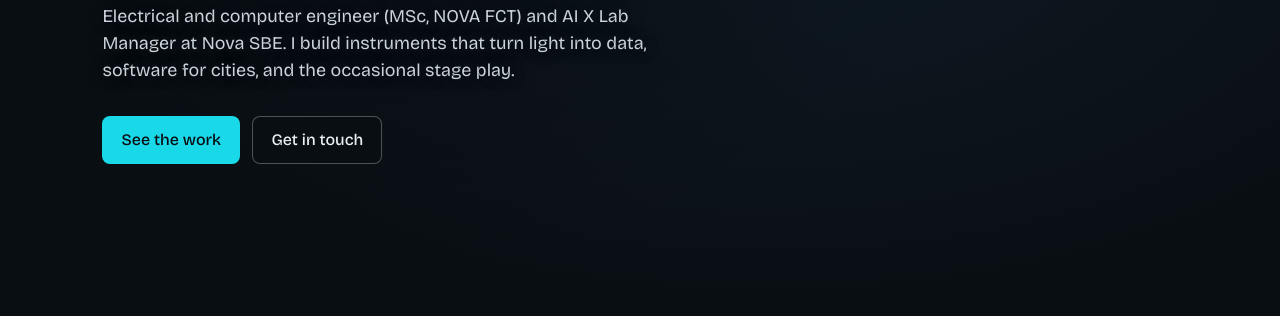
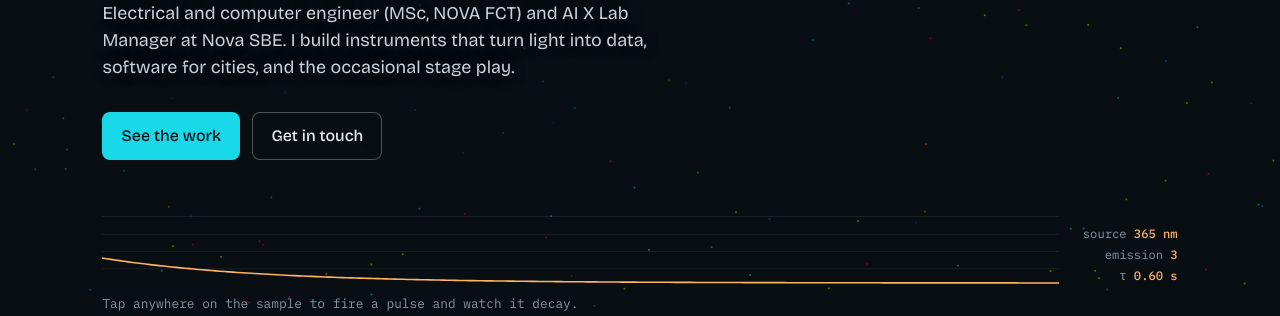
Before and after one commit to WhySoSeriusBro/WhySoSeriusBro.github.io, an Astro site: page /en in a window 1280 px wide. Shown: the part 482-798 px from the top of the page. Built offline with nearby package versions, Linux system fonts and the light colour scheme; Astro itself is replaced by a stand-in of ours.

Commit message:
Add luminescence hero island with instrument strip
Canvas 2D port of the prototype simulation with all constants in one
config object. Loads on idle, pauses off screen and in hidden tabs,
caps DPR at 2 and particles at 260 on touch, skips drift and the load
pulse under reduced motion and sleeps once the sample is dark.
Excitation glow behind the text is dimmed and rings are clipped out
of the text block so copy stays above 4.5:1 at peak glow.

Co-Authored-By: Claude Opus 5.5 <noreply@anthropic.com>

```diff
--- a/src/components/Hero.astro
+++ b/src/components/Hero.astro
@@ -1,9 +1,11 @@
 ---
 import { site, t, type Lang } from '../lib/content';
+import { LUMI } from '../scripts/luminescence';
 interface Props { lang: Lang }
 const { lang } = Astro.props;
 ---
-<section class="hero" id="top">
+<section class="hero" id="top" data-hero>
+  <canvas class="field" data-field aria-hidden="true"></canvas>
   <div class="intro">
     <h1>{site.person.name}</h1>
     <p class="tag">{t(lang, 'hero.tag')}</p>
@@ -13,4 +15,26 @@ const { lang } = Astro.props;
       <a class="btn ghost" href="#contact">{t(lang, 'hero.cta2')}</a>
     </div>
   </div>
+  <!-- Shown only once the simulation runs (.is-live), so no-JS visitors never see a dead instrument. -->
+  <div class="instrument" aria-hidden="true">
+    <canvas class="trace" data-trace></canvas>
+    <div class="readout mono">
+      <span>{t(lang, 'ro.source')}</span> <b>{LUMI.sourceNm} nm</b><br />
+      <span>{t(lang, 'ro.emission')}</span> <b data-counts>0</b><br />
+      τ <b>{LUMI.tau.toFixed(2)} s</b>
+    </div>
+    <p class="hint mono" data-hint data-mouse={t(lang, 'hint.mouse')} data-touch={t(lang, 'hint.touch')}></p>
+  </div>
 </section>
+
+<script>
+  import { startLuminescence } from '../scripts/luminescence';
+
+  // Island loaded when the browser is idle; the static gradient paints first.
+  const hero = document.querySelector<HTMLElement>('[data-hero]');
+  if (hero) {
+    const start = () => startLuminescence(hero);
+    if ('requestIdleCallback' in window) requestIdleCallback(start, { timeout: 1500 });
+    else setTimeout(start, 200);
+  }
+</script>
--- /dev/null
+++ b/src/scripts/luminescence.ts
@@ -0,0 +1,265 @@
+/**
+ * Hero luminescence sample (SPEC §5), ported from reference/prototype.html.
+ * Canvas 2D only. Progressive enhancement: the hero is complete without this.
+ */
+import { wl } from '../lib/spectrum';
+
+export const LUMI = {
+  /** Particle count = min(W·H / areaPerParticle, cap). */
+  areaPerParticle: 1900,
+  capPointer: 700,
+  capTouch: 260,
+  maxDpr: 2,
+  nmMin: 440,
+  nmMax: 670,
+  /** Drift velocity range, ±px/s. */
+  drift: 5,
+  /** Excitation source (the cursor). */
+  sourceNm: 365,
+  sourceRadius: 120,
+  excitationRate: 5,
+  /** Exponential lifetime of the emission, seconds. */
+  tau: 0.6,
+  /** Click/tap pulse. */
+  pulseReach: 320,
+  pulseFalloff: 400,
+  ringSpeed: 850,
+  ringMax: 400,
+  /** One orchestrated pulse after load, as fractions of the canvas. */
+  loadPulseMs: 700,
+  loadPulseAt: [0.68, 0.42] as const,
+  /** Rendering. */
+  trail: 'rgba(9,14,19,.38)',
+  haloThreshold: 0.25,
+  ringColour: '25,216,232',
+  /** Instrument trace. */
+  traceFrames: 220,
+  traceFloor: 30,
+  traceColour: '#FFB45E',
+  /** Largest frame step, so a long pause does not jump the simulation. */
+  maxDt: 0.05,
+  /**
+   * Legibility: behind the text, a particle's excitation glow is drawn at this fraction
+   * (rendering only; physics and the emission count are unchanged). The trail lets a static
+   * particle build up to ~2.6× its per-frame brightness, hence the low value. Keeps text ≥ 4.5:1 at peak glow.
+   */
+  textDim: 0.02,
+  /** Covers the largest halo radius (5 × 3.6 px) so halos from outside cannot sum up behind the text. */
+  textPad: 22,
+  textSelectors: 'h1, .tag, .lede, .ctas',
+} as const;
+
+interface Particle { x: number; y: number; vx: number; vy: number; e: number; c: [number, number, number] }
+interface Ring { x: number; y: number; r: number }
+
+export function startLuminescence(hero: HTMLElement) {
+  const field = hero.querySelector<HTMLCanvasElement>('[data-field]');
+  const trace = hero.querySelector<HTMLCanvasElement>('[data-trace]');
+  const counts = hero.querySelector<HTMLElement>('[data-counts]');
+  const hint = hero.querySelector<HTMLElement>('[data-hint]');
+  const cx = field?.getContext('2d');
+  const tx = trace?.getContext('2d');
+  if (!field || !trace || !cx || !tx) return;
+
+  const reduce = matchMedia('(prefers-reduced-motion: reduce)').matches;
+  const touch = matchMedia('(hover: none)').matches;
+  const C = LUMI;
+
+  if (hint) hint.textContent = (touch ? hint.dataset.touch : hint.dataset.mouse) ?? '';
+  hero.classList.add('is-live');
+
+  let W = 0, H = 0;
+  let particles: Particle[] = [];
+  let rings: Ring[] = [];
+  const mouse = { x: -999, y: -999, on: false };
+  const hist = new Array<number>(C.traceFrames).fill(0);
+
+  const makeParticle = (): Particle => ({
+    x: Math.random() * W,
+    y: Math.random() * H,
+    vx: (Math.random() - 0.5) * 2 * C.drift,
+    vy: (Math.random() - 0.5) * 2 * C.drift,
+    e: 0,
+    c: wl(C.nmMin + Math.random() * (C.nmMax - C.nmMin)),
+  });
+
+  function resize() {
+    const dpr = Math.min(devicePixelRatio || 1, C.maxDpr);
+    const oldW = W, oldH = H;
+    W = field!.clientWidth;
+    H = field!.clientHeight;
+    if (!W || !H) return;
+    field!.width = Math.round(W * dpr);
+    field!.height = Math.round(H * dpr);
+    cx!.setTransform(dpr, 0, 0, dpr, 0, 0);
+    trace!.width = Math.round(trace!.clientWidth * dpr);
+    trace!.height = Math.round(trace!.clientHeight * dpr);
+    tx!.setTransform(dpr, 0, 0, dpr, 0, 0);
+    // Keep existing particles (rescaled) so a mobile address-bar resize does not reset the sample.
+    if (oldW && oldH) for (const p of particles) { p.x *= W / oldW; p.y *= H / oldH; }
+    const n = Math.floor(Math.min((W * H) / C.areaPerParticle, touch ? C.capTouch : C.capPointer));
+    if (particles.length > n) particles.length = n;
+    while (particles.length < n) particles.push(makeParticle());
+    cx!.fillStyle = '#090e13';
+    cx!.fillRect(0, 0, W, H);
+    measureText();
+    wake();
+  }
+
+  /** Text boxes in canvas coordinates, padded. */
+  let textBoxes: [number, number, number, number][] = [];
+  function measureText() {
+    const c = field!.getBoundingClientRect();
+    const pad = C.textPad;
+    textBoxes = [...hero.querySelectorAll(C.textSelectors)].flatMap((el) =>
+      [...el.getClientRects()].map((r) => [r.left - c.left - pad, r.top - c.top - pad, r.right - c.left + pad, r.bottom - c.top + pad] as [number, number, number, number]),
+    );
+    textBlock = textBoxes.length
+      ? textBoxes.reduce((u, b) => [Math.min(u[0], b[0]), Math.min(u[1], b[1]), Math.max(u[2], b[2]), Math.max(u[3], b[3])])
+      : null;
+  }
+  /** Union of the text boxes: one rectangle, so overlapping boxes never cancel out in the clip. */
+  let textBlock: [number, number, number, number] | null = null;
+  function behindText(x: number, y: number) {
+    for (const b of textBoxes) if (x > b[0] && x < b[2] && y > b[1] && y < b[3]) return true;
+    return false;
+  }
+
+  function local(e: PointerEvent) {
+    const r = field!.getBoundingClientRect();
+    return { x: e.clientX - r.left, y: e.clientY - r.top };
+  }
+
+  function pulse(x: number, y: number) {
+    rings.push({ x, y, r: 0 });
+    for (const p of particles) {
+      const d = Math.hypot(p.x - x, p.y - y);
+      if (d < C.pulseReach) p.e = Math.max(p.e, 1 - d / C.pulseFalloff);
+    }
+    wake();
+  }
+
+  hero.addEventListener('pointermove', (e) => {
+    if (e.pointerType !== 'mouse') return;
+    const { x, y } = local(e);
+    mouse.x = x; mouse.y = y; mouse.on = true;
+    wake();
+  });
+  hero.addEventListener('pointerleave', () => { mouse.on = false; });
+  hero.addEventListener('pointerdown', (e) => {
+    if ((e.target as Element).closest('a,button')) return;
+    const { x, y } = local(e);
+    pulse(x, y);
+  });
+
+  // Loop control: run only while the hero is on screen and the tab is visible.
+  let onScreen = true;
+  let raf = 0;
+  let last = 0;
+  let total = 0;
+
+  function wake() {
+    if (raf || !onScreen || document.hidden) return;
+    last = 0; // first frame after waking uses a nominal step
+    raf = requestAnimationFrame(frame);
+  }
+  function sleep() {
+    if (raf) cancelAnimationFrame(raf);
+    raf = 0;
+  }
+
+  new IntersectionObserver(([entry]) => {
+    onScreen = !!entry?.isIntersecting;
+    onScreen ? wake() : sleep();
+  }).observe(hero);
+  document.addEventListener('visibilitychange', () => (document.hidden ? sleep() : wake()));
+  new ResizeObserver(resize).observe(field);
+
+  function frame(t: number) {
+    raf = 0;
+    // rAF timestamps can precede the moment the frame was requested, so clamp to [0, maxDt].
+    const dt = last ? Math.min(Math.max((t - last) / 1000, 0), C.maxDt) : 1 / 60;
+    last = t;
+
+    cx!.globalCompositeOperation = 'source-over';
+    cx!.fillStyle = C.trail;
+    cx!.fillRect(0, 0, W, H);
+    cx!.globalCompositeOperation = 'lighter';
+
+    let I = 0;
+    const k = Math.exp(-dt / C.tau);
+    for (const p of particles) {
+      if (!reduce) {
+        p.x += p.vx * dt; p.y += p.vy * dt;
+        if (p.x < 0) p.x += W; else if (p.x > W) p.x -= W;
+        if (p.y < 0) p.y += H; else if (p.y > H) p.y -= H;
+      }
+      if (mouse.on) {
+        const d = Math.hypot(p.x - mouse.x, p.y - mouse.y);
+        if (d < C.sourceRadius) p.e = Math.min(1, p.e + dt * C.excitationRate * (1 - d / C.sourceRadius));
+      }
+      p.e *= k;
+      I += p.e;
+      const [r, g, b] = p.c;
+      const dim = behindText(p.x, p.y) ? C.textDim : 1;
+      const s = 1 + p.e * dim * 2.6;
+      cx!.fillStyle = `rgba(${r},${g},${b},${0.14 + p.e * 0.86 * dim})`;
+      cx!.beginPath(); cx!.arc(p.x, p.y, s, 0, 6.283); cx!.fill();
+      if (p.e > C.haloThreshold && dim === 1) {
+        cx!.fillStyle = `rgba(${r},${g},${b},${p.e * 0.12})`;
+        cx!.beginPath(); cx!.arc(p.x, p.y, s * 5, 0, 6.283); cx!.fill();
+      }
+    }
+
+    cx!.globalCompositeOperation = 'source-over';
+    // Rings and the source outline are clipped out of the text boxes.
+    cx!.save();
+    cx!.beginPath();
+    cx!.rect(0, 0, W, H);
+    if (textBlock) cx!.rect(textBlock[0], textBlock[1], textBlock[2] - textBlock[0], textBlock[3] - textBlock[1]);
+    cx!.clip('evenodd');
+    rings = rings.filter((q) => q.r < C.ringMax);
+    cx!.lineWidth = 1.5;
+    for (const q of rings) {
+      q.r += dt * C.ringSpeed;
+      cx!.strokeStyle = `rgba(${C.ringColour},${Math.max(0, 1 - q.r / C.ringMax)})`;
+      cx!.beginPath(); cx!.arc(q.x, q.y, q.r, 0, 6.283); cx!.stroke();
+    }
+    if (mouse.on) {
+      cx!.strokeStyle = `rgba(${C.ringColour},.3)`;
+      cx!.setLineDash([3, 5]);
+      cx!.beginPath(); cx!.arc(mouse.x, mouse.y, C.sourceRadius, 0, 6.283); cx!.stroke();
+      cx!.setLineDash([]);
+    }
+    cx!.restore();
+
+    // Instrument trace: summed emission over the last frames, auto-scaled with a floor.
+    hist.push(I); hist.shift();
+    const w = trace!.clientWidth, h = trace!.clientHeight;
+    let max: number = C.traceFloor;
+    for (const v of hist) if (v > max) max = v;
+    tx!.clearRect(0, 0, w, h);
+    tx!.strokeStyle = 'rgba(233,239,242,.07)';
+    tx!.lineWidth = 1;
+    for (let i = 1; i < 4; i++) { tx!.beginPath(); tx!.moveTo(0, (h * i) / 4); tx!.lineTo(w, (h * i) / 4); tx!.stroke(); }
+    tx!.strokeStyle = C.traceColour;
+    tx!.lineWidth = 1.6;
+    tx!.beginPath();
+    hist.forEach((v, i) => {
+      const x = (i / (hist.length - 1)) * w, y = h - 3 - (v / max) * (h - 8);
+      i ? tx!.lineTo(x, y) : tx!.moveTo(x, y);
+    });
+    tx!.stroke();
+
+    const rounded = Math.round(I * 100);
+    if (counts && rounded !== total) { total = rounded; counts.textContent = rounded.toLocaleString('en'); }
+
+    // With reduced motion nothing drifts, so the loop sleeps once the sample and the trace are dark.
+    const settled = reduce && !mouse.on && rings.length === 0 && I < 0.01 && hist.every((v) => v < 0.01);
+    if (!settled && onScreen && !document.hidden) raf = requestAnimationFrame(frame);
+  }
+
+  resize();
+  document.fonts?.ready.then(measureText);
+  if (!reduce) setTimeout(() => pulse(W * C.loadPulseAt[0], H * C.loadPulseAt[1]), C.loadPulseMs);
+}
--- a/src/styles/global.css
+++ b/src/styles/global.css
@@ -58,6 +58,17 @@ h1 { font-size: clamp(3rem, 8vw, 7rem); font-weight: 800; line-height: 0.9; lett
 .tag { margin-top: 1.1rem; font-size: clamp(1.3rem, 2.3vw, 1.85rem); font-weight: 500; color: var(--cyan); text-shadow: 0 0 20px rgba(9, 14, 19, 0.95); }
 .lede { margin-top: 1.2rem; font-size: 1.12rem; color: #c9d3d9; max-width: 34rem; text-shadow: 0 0 14px rgba(9, 14, 19, 1); }
 .ctas { display: flex; gap: 12px; margin-top: 2rem; flex-wrap: wrap; }
+.field { position: absolute; inset: 0; width: 100%; height: 100%; display: block; }
+.instrument { position: relative; z-index: 1; pointer-events: none; padding: 0 var(--pad) 22px; display: none; grid-template-columns: 1fr auto; gap: 8px 24px; align-items: end; }
+.trace { width: 100%; height: 70px; display: block; border-top: 1px solid rgba(233, 239, 242, 0.08); }
+.readout { font-size: 0.76rem; color: var(--steel); line-height: 1.7; text-align: right; }
+.readout b { color: var(--amber); font-weight: 500; font-variant-numeric: tabular-nums; }
+.hint { grid-column: 1 / -1; font-size: 0.8rem; color: var(--steel); }
+/* Live sample: pointer goes to the canvas, except the two buttons. */
+.hero.is-live { cursor: crosshair; touch-action: pan-y; }
+.hero.is-live .instrument { display: grid; }
+.hero.is-live .intro { pointer-events: none; }
+.hero.is-live .intro a { pointer-events: auto; cursor: pointer; }
 
 /* Sections */
 main > section { padding: 96px var(--pad); }
@@ -144,6 +155,7 @@ main > section.contact { padding-bottom: 64px; border-top: 1px solid var(--line-
   .rows .sw { grid-row: span 3; height: 100%; }
   .rows .mt { text-align: left; }
   .pubs li { grid-template-columns: 1fr; gap: 2px; }
+  .readout { display: none; }
   .stagebit .wrap { grid-template-columns: 1fr; gap: 32px; }
 }
 
```
